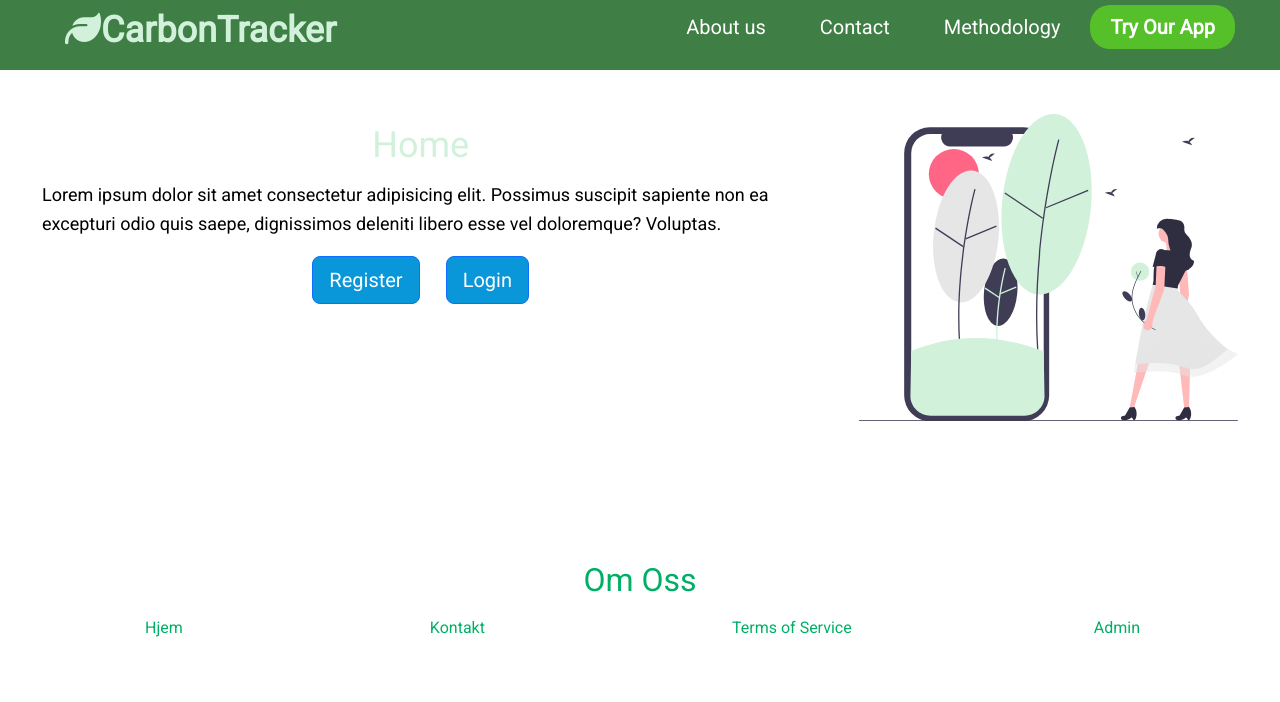
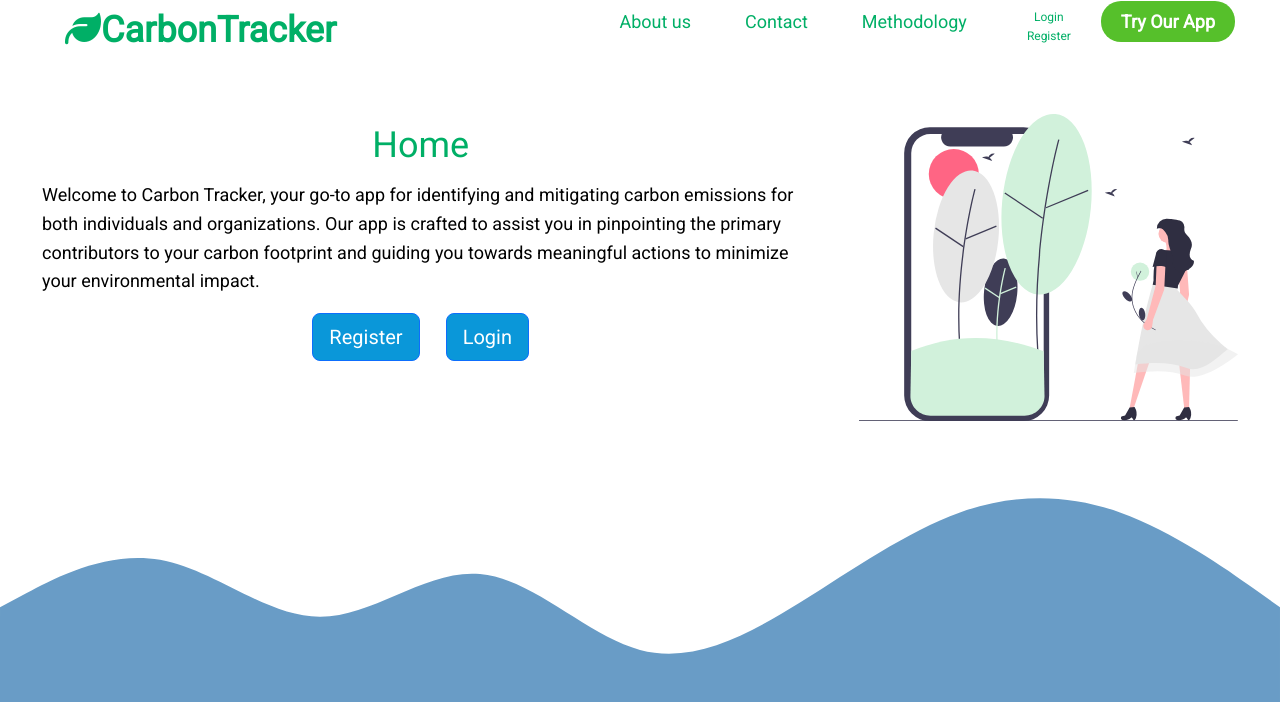
Before and after one commit to FOR19-GROUP-2/CarbonApp, a Flask app: page / in a window 1280 px wide. Shown: the top 702 px of the page. Run offline with Flask 2, Linux system fonts and the light colour scheme; some libraries are stand-ins or nearby versions.

Commit message:
Did some changes

```diff
--- a/application.py
+++ b/application.py
@@ -22,5 +22,13 @@ def contact():
 def about_us():
   return render_template('about_us.html', title='about_us')
 
+@application.route('/login')
+def login():
+  return render_template('login.html', title='login')
+
+@application.route('/register')
+def register():
+  return render_template('register.html', title='register')
+
 if __name__=='__main__':
   application.run(debug=True)
--- a/static/layout.css
+++ b/static/layout.css
@@ -14,7 +14,7 @@ body {
 }
 a{
   text-decoration: none;
-  color: #fff;
+  color: rgb(0,175,102);
   font-size: 1rem;
 }
 .container {
@@ -38,7 +38,10 @@ img {
 }
 /* Navbar  */
 .section_navbar {
-  background-color:#3F7E44;
+  background-color:#fff;
+  position: sticky;
+  top: 0;
+  z-index: 1000;
 }
 .navbar {
   display: flex;
@@ -49,15 +52,15 @@ img {
   align-items: center;
   max-width: 1200px;
   margin: 0 auto;
-  background-color: #3F7E44;
+  background-color: #fff;
   padding: 0 0px;
   justify-content: space-between;
 }
-.navbar a {
-  color: #fff;
+
+.navbar a{
   padding: 10px 20px;
   margin: 0 5px;
-  font-size: 20px;
+  font-size: 18px;
   text-decoration: none;
 }
 
@@ -71,7 +74,7 @@ img {
   font-weight: bold;
 }
 .text-logo {
-    color:#d1f1db;
+    color:rgb(0,175,102);
     font-size: 36px;
 }
 .navbar .logo a.logo-link,
@@ -81,10 +84,41 @@ img {
   text-decoration: none;
 }
 
-/* NEW STUFF */
+/* Navbar auth links */
+.auth-links-navbar {
+  display: flex;
+  flex-direction: column; /* Stack links on top of each other */
+  align-items: center; /* Center align the links */
+  margin-left: 10px; /* Add some left margin for spacing */
+}
+
+.auth-links-navbar .auth-link {
+  margin: 5px 0; /* Add some vertical spacing between the links */
+}
+
+/* Dropdown Menu auth links */
+.dropdown_menu .auth-links-dropdown {
+  display: flex;
+  justify-content: center; /* Center the links horizontally in the dropdown */
+}
+
+.dropdown_menu .auth-links-dropdown a {
+  margin: 0 10px; /* Add some horizontal spacing between the links */
+}
+
+/* Adjusted styles for auth links to match the navbar links */
+.auth-links-navbar .auth-link {
+  font-size: 12px; /* Match the font size of other navbar links */
+  padding: 0px 20px; /* Match the padding of other navbar links */
+  margin: 0 5px; /* Adjust margin to match other navbar links */
+  text-decoration: none; /* Ensure consistency in text decoration */
+}
+
+
+/* HEADER ACTIONBTN */
 
 a:hover{
-  color: #d1f1db;
+  color: rgb(105,156,198);
 }
 
 /* Header */
@@ -95,7 +129,7 @@ a:hover{
   display: none;
 }
 
-.action_btn{
+.navbar_actionbtn{
  background-color: #56C02B;
  color: #fff;
  padding: 0.5rem 1rem;
@@ -274,13 +311,13 @@ a:hover{
   }
 
   .social__icons--link:hover {
-    color: rgb(105,156,198); /* 10% */
+    color: rgb(105,156,198);
   }
 
   .footer__button {
     background: none;
     border: none;
-    color: rgb(0,175,102); /* 60% */
+    color: rgb(0,175,102);
     text-decoration: none;
     margin-bottom: 0.5rem;
     cursor: pointer;
--- a/templates/home.html
+++ b/templates/home.html
@@ -7,11 +7,11 @@
 
     <div class="header_home">
       <div class="box">
-        <h1 style="font-size:55px;"><span class="text-logo"> Home</span></h1>
+        <h1 style="font-size:55px;"><span class="text-logo">Home</span></h1>
         <p style="text-align:left;">
-          Lorem ipsum dolor sit amet consectetur adipisicing elit.
-          Possimus suscipit sapiente non ea excepturi odio quis saepe,
-          dignissimos deleniti libero esse vel doloremque? Voluptas.
+          Welcome to Carbon Tracker, your go-to app for identifying and mitigating carbon emissions for both individuals and organizations.
+          Our app is crafted to assist you in pinpointing the primary contributors
+          to your carbon footprint and guiding you towards meaningful actions to minimize your environmental impact.
         </p>
         <div class="container_buttons_header_home">
           <div class="btn">
@@ -33,4 +33,20 @@
   </div>
 </section>
 
+<div class="wave">
+  <svg xmlns="http://www.w3.org/2000/svg" viewBox="0 0 1440 320"><path fill="#699cc6" fill-opacity="1" d="M0,160L30,144C60,128,120,96,180,106.7C240,117,300,171,360,170.7C420,171,480,117,540,122.7C600,128,660,192,720,208C780,224,840,192,900,154.7C960,117,1020,75,1080,53.3C1140,32,1200,32,1260,53.3C1320,75,1380,117,1410,138.7L1440,160L1440,320L1410,320C1380,320,1320,320,1260,320C1200,320,1140,320,1080,320C1020,320,960,320,900,320C840,320,780,320,720,320C660,320,600,320,540,320C480,320,420,320,360,320C300,320,240,320,180,320C120,320,60,320,30,320L0,320Z"></path></svg>
+</div>
+
+<!-- Insert rest here with blue background-->
+<!-- Our mission section-->
+
+<div class="wave">
+  <svg xmlns="http://www.w3.org/2000/svg" viewBox="0 0 1440 320">
+    <path fill="#699cc6" fill-opacity="1" d="M0,96L24,85.3C48,75,96,53,144,80C192,107,240,181,288,213.3C336,245,384,235,432,234.7C480,235,528,245,576,218.7C624,192,672,128,720,101.3C768,75,816,85,864,101.3C912,117,960,139,1008,122.7C1056,107,1104,53,1152,42.7C1200,32,1248,64,1296,80C1344,96,1392,96,1416,96L1440,96L1440,0L1416,0C1392,0,1344,0,1296,0C1248,0,1200,0,1152,0C1104,0,1056,0,1008,0C960,0,912,0,864,0C816,0,768,0,720,0C672,0,624,0,576,0C528,0,480,0,432,0C384,0,336,0,288,0C240,0,192,0,144,0C96,0,48,0,24,0L0,0Z"></path>
+  </svg>
+  </div>
+
+  <!-- Events section-->
+
+  <!-- Where to find us-->
 {% endblock content %}
--- a/templates/layout.html
+++ b/templates/layout.html
@@ -44,16 +44,21 @@
                     </h1>
                     <nav>
                         <ul>
-                            <li>
+                            <li class="navbar_item">
                                 <a href="{{ url_for('about_us') }}" class="links">About us</a>
                                 <a href="{{ url_for('contact') }}" class="links">Contact</a>
                                 <a href="{{ url_for('methodology') }}" class="links">Methodology</a>
                             </li>
-                            <li>
-                                <a href="{{ url_for('carbon_app') }}" class="action_btn">Try Our App</a>
-                                <div class="toggle_btn">
-                                  <i class="fa-solid fa-bars"></i>
-                            </li>
+                            <li class="auth-links-navbar">
+                              <a href="{{ url_for('login') }}" class="auth-link">Login</a>
+                              <a href="{{ url_for('register') }}" class="auth-link">Register</a>
+                          </li>
+                            <li class="navbar_item">
+                              <a href="{{ url_for('carbon_app') }}" class="action_btn navbar_actionbtn">Try Our App</a>
+                              <div class="toggle_btn">
+                                <i class="fa-solid fa-bars"></i>
+                              </div>
+                          </li>
                         </ul>
                     </nav>
                 </div>
@@ -63,11 +68,14 @@
                 <li><a href="{{ url_for('about_us') }}">About us</a></li>
                 <li><a href="{{ url_for('contact') }}">Contact</a></li>
                 <li><a href="{{ url_for('methodology') }}">Methodology</a></li>
+                <li class="auth-links-dropdown">
+                  <a href="{{ url_for('login') }}">Login</a>
+                  <a href="{{ url_for('register') }}">Register</a>
+                </li>
                 <li>
-                  <a href="{{ url_for('carbon_app') }}" class="action_btn">Try Our App</a>
+                  <a href="{{ url_for('carbon_app') }}" class="action_btn navbar_actionbtn">Try Our App</a>
                 </li>
               </div>
-            </header>
         </section>
 
         <script>
@@ -92,19 +100,17 @@
   <div class="footer__links">
       <div class="footer__link--wrapper">
           <div class="footer__link--items">
-              <h2>Om Oss</h2>
-              <a href="/"> Hjem </a>
-              <a href="mailto:NIKT@eksempel.no"> Kontakt </a>
+              <h2>CarbonTracker</h2>
+              <a href="/"> Home </a>
+              <a href="mailto:CarbonApp@group.com"> Contact </a>
               <a href="/termsofservice"> Terms of Service </a>
-              <!-- Admin button added here -->
-              <button id="adminAccessBtn" class="footer__button">Admin</button>
           </div>
       </div>
   </div>
   <div class="social__media">
       <div class="social__media--wrap">
           <div class="footer__logo">
-              <a href="/" id="footer__logo"><img src="media/NhhKT_FN.png"></a>
+              <a href="/" id="footer__logo"><img src="Our logo here"></a>
           </div>
           <div class="social__icons">
               <a href="//facebook.com" class="social__icons--link" target="_blank">
```
Also changed, not shown: other parts of static/layout.css (+14 -12 lines), templates/login.html (added, +28 -0 lines), templates/register.html (added, +28 -0 lines).
